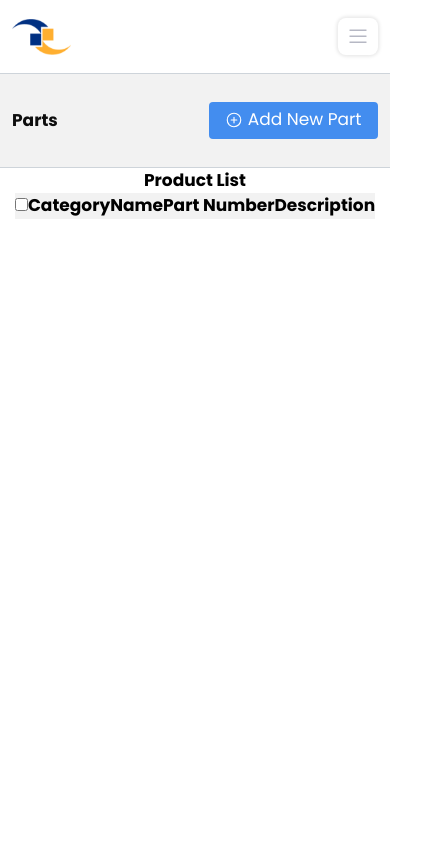
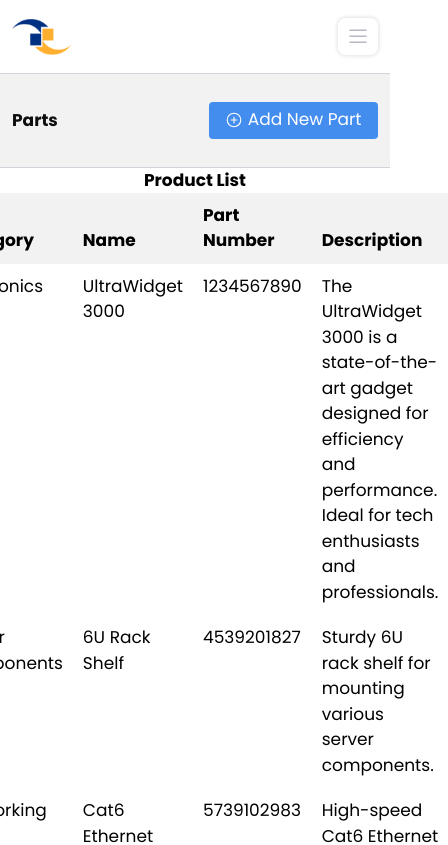
Before and after one commit to kvncrtr/vendex, a React (Create React App) app: page / in a window 390 px wide. Shown: the top 845 px of the page, 448 px wide, since content can reach past the window. Built offline with nearby package versions, Linux system fonts and the light colour scheme.

Commit message:
create a table with proper responsiveness from adrian roselli's blog on tables

```diff
--- a/src/App.js
+++ b/src/App.js
@@ -12,7 +12,6 @@ import Transfers from "./components/pages/Transfers";
 import Reports from "./components/pages/Reports";
 import Help from "./components/pages/Help";
 import Settings from "./components/pages/Settings";
-import Sidebar from './components/organisims/Sidebar';
 
 function App() {
   return (
@@ -33,7 +32,7 @@ function App() {
             <Route path="settings" element={<Settings />} />
           </Route>
         </Route>
-      </Routes>*/}
+      </Routes> */}
     </>
   );
 }
--- a/src/components/molecules/Table.jsx
+++ b/src/components/molecules/Table.jsx
@@ -1,15 +1,11 @@
 import React from "react";
 
-const Table = ({ data, className, theadClassName, theadRowClassName }) => {
-  const renderedRows = data.map((part) => {
-    console.log(part)
-  });
-
-  return (
-    <table className={className}>
+const Table = ({ data, className, theadClassName, theadRowClassName, tbodyTrClassName }) => {
+   return (
+    <table className={className} tabindex="0">
       <thead className={theadClassName}>
         <tr className={theadRowClassName}>
-          <th><input type="checkbox" /></th>
+          {/* <th><input type="checkbox" /></th> */}
           <th>Category</th>
           <th>Name</th>
           <th>Part Number</th>
@@ -17,7 +13,16 @@ const Table = ({ data, className, theadClassName, theadRowClassName }) => {
         </tr>
       </thead>
 
-      <tbody><tr>{renderedRows}</tr></tbody>
+      <tbody>
+        {data.map(part => (
+          <tr className={tbodyTrClassName} key={part.part_number}>
+            <td>{part.category}</td>
+            <td>{part.name}</td>
+            <td>{part.part_number}</td>
+            <td>{part.description}</td>
+          </tr>
+        ))}
+      </tbody>
 
     </table>
   );
--- a/src/components/pages/Parts.jsx
+++ b/src/components/pages/Parts.jsx
@@ -28,6 +28,7 @@ const Parts = () => {
           className={"parts--table-case"}
           theadClassName={"parts--thead"}
           theadRowClassName={"parts--thead-row"}
+          tbodyTrClassName={"parts--tbody-row"}
         />
       </div>
     </div>
@@ -36,4 +37,5 @@ const Parts = () => {
 
 export default Parts
 // git add .; git commit -m ""; git push origin parts
+// git add .; git commit -m "create a table with proper responsiveness from adrian roselli's blog on tables"; git push origin parts
 // git switch main; git merge parts; git push; git switch parts
--- a/src/style.css
+++ b/src/style.css
@@ -593,7 +593,15 @@ input[type="number"]::-webkit-outer-spin-button {
   .parts--table-case {
     border-collapse: collapse; }
   .parts--thead tr {
-    background-color: #F2F2F2; } }
+    background-color: #F2F2F2; }
+  .parts--thead th,
+  .parts--tbody-row td {
+    padding: 0.588rem; }
+  .parts--thead th {
+    text-align: left;
+    vertical-align: bottom; }
+  .parts--tbody-row td {
+    vertical-align: text-top; } }
 
 .menu--shell {
   position: absolute;
--- a/src/styles/components/pages/_parts.scss
+++ b/src/styles/components/pages/_parts.scss
@@ -38,114 +38,27 @@
       height: 2.176rem;
    }
 
-   .parts--table-container {}
-
    .parts--table-case {
       border-collapse: collapse;
+      // width: 100%;
    }
 
    .parts--thead tr {
       background-color: $achromatic-200;
    }
 
-   // .parts--title-case {
-   //    width: 100%;
-   //    margin-top: 1rem;
-   //    padding: 0.705rem 0 0.705rem 1.411rem;
-   // }
+   .parts--thead th,
+   .parts--tbody-row td {
+      padding: 0.588rem;
+   }
 
-   // .parts--table-case {
-   //    table-layout: fixed;
-   //    align-self: start;
-   //    border-collapse: collapse;
-   //    width: 100%;
-   //    text-align: center;
-   //    overflow: hidden;
-   //    margin-top: 1.117rem;
-   // }
+   .parts--thead th {
+      text-align: left;
+      vertical-align: bottom;
+   }
 
-   // .parts--row-head {
-   //    background-color: $achromatic-200;
-   // }
-
-   // .parts--heading-case {
-   //    text-align: left;
-   // }
-
-   // .parts--heading-case th {
-   //    height: 3.833rem;
-   //    background-color: $achromatic-200;
-   // }
-
-   // .parts--heading-case th:nth-child(1) {
-   //    display: flex;
-   //    justify-content: center;
-   //    width: 4.058rem;
-   //    padding: 0 1.411rem;
-   //    background-color: antiquewhite;
-   // }
-
-   // .parts--haeding-case th input {
-   //    display: flex;
-   //    align-self: center;
-   // }
-
-   // .parts--tr-case {
-   //    display: flex;
-   // }
-
-   // .parts--heading-case th:nth-child(2) {
-   //    display: flex;
-   //    width: 7.839rem;
-   //    padding-left: 2rem;
-   //    align-items: center;
-   // }
-
-   // .parts--heading-case th:nth-child(3) {
-   //    width: 8.234rem;
-   //    padding-left: 1.411rem;
-   // }
-
-   // .parts--heading-case th:nth-child(4) {
-   //    width: 8.234rem;
-   //    padding-left: 1.411rem;
-   // }
-
-   // .parts--heading-case th:nth-child(5) {
-   //    width: 9rem;
-   // }
-
-   // .parts--heading-case th:nth-child(6) {
-   //    width: 8.234rem;
-   //    padding-left: 1.411rem;
-   // }
-
-   // .parts--heading-case th:nth-child(7) {
-   //    width: 8.234rem;
-   //    padding-left: 1.411rem;
-   // }
-
-   // .parts--heading-case th:nth-child(8) {
-   //    width: 19.117rem;
-   // }
-
-   // .parts--heading-case th:nth-child(9) {
-   //    width: 8.234rem;
-   //    padding-left: 1.411rem;
-   // }
-
-   // .parts--heading-case th:nth-child(10) {
-   //    width: 8.234rem;
-   //    padding-left: 1.411rem;
-   // }
-
-   // .parts--heading-case th:nth-child(11) {
-   //    width: 8.234rem;
-   //    padding-left: 1.411rem;
-   // }
-
-   // .parts--tbody-case {
-   //    background-color: blue;
-   // }
+   .parts--tbody-row td {
+      vertical-align: text-top;
+   }
 
 }
```
